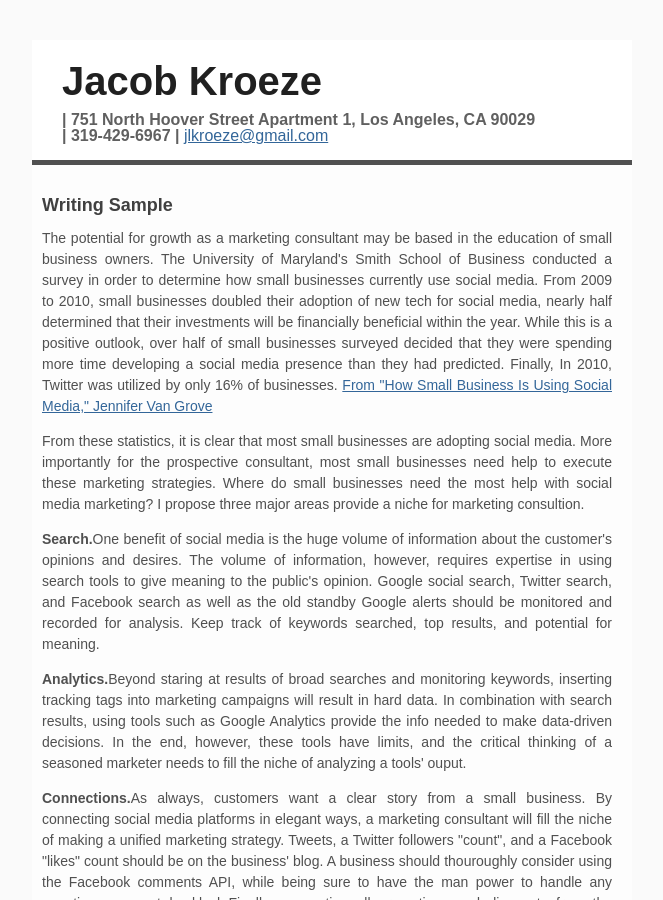
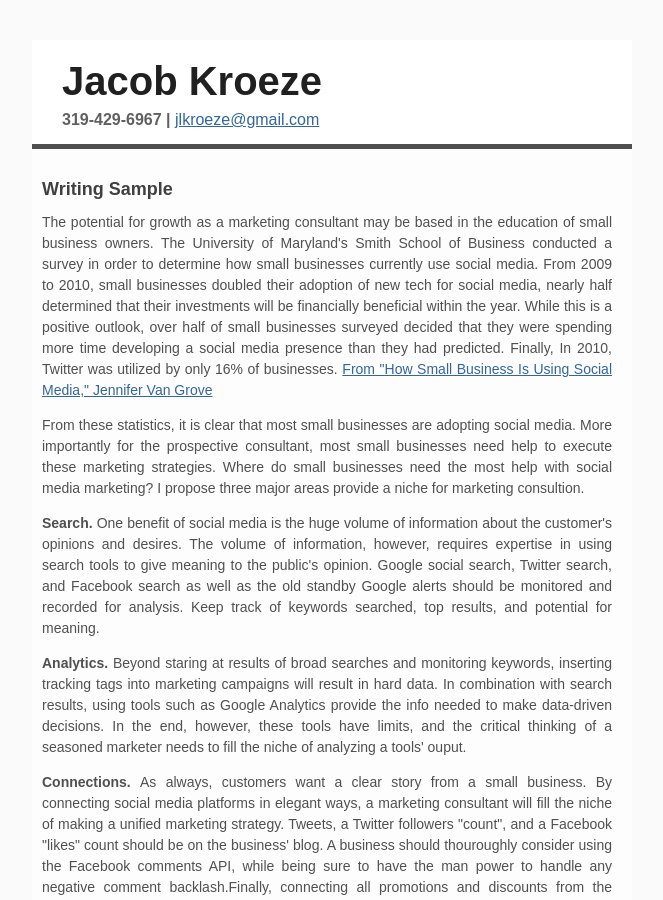
Before and after one commit to Jacob-Kroeze/jacob-kroeze.github.com, a Jekyll site: the page emails/resume.html, which Jekyll copies as it is, in a window 1280 px wide and 900 px high. Shown: the whole window, without its empty margins (308-971 px from the left). Built offline with Jekyll 4.4.1, drawn with Linux system fonts in a browser that asks for light colours; Markdown is read by kramdown in place of the engine named in the settings.

Commit message:
removed home address

```diff
--- a/emails/resume.html
+++ b/emails/resume.html
@@ -422,7 +422,7 @@
                                             <td class="headerContent" width="100%" style="padding-left:10px; padding-right:20px;">
                                                 <div mc:edit="Header_content">
                                                     <h1>Jacob Kroeze</h1>
-                                                        <h3>| 751 North Hoover Street Apartment 1, Los Angeles, CA 90029<br />  | 319-429-6967 |  <email><a href="mailto:jlkroeze@gmail.com">jlkroeze@gmail.com</a></email> </h3>
+                                                        <h3> 319-429-6967 |  <email><a href="mailto:jlkroeze@gmail.com">jlkroeze@gmail.com</a></email> </h3>
                                                 </div>
                                             </td>
                                         </tr>
@@ -445,9 +445,9 @@
                                                                 <h2>Writing Sample</h2>
                  <p>The potential for growth as a marketing consultant may be based in the education of small business owners.  The University of Maryland's Smith School of Business conducted a survey in order to determine how small businesses currently use social media. From 2009 to 2010, small businesses doubled their adoption of new tech for social media, nearly half determined that their investments will be financially beneficial within the year. While this is a positive outlook, over half of small businesses surveyed decided that they were spending more time developing a social media presence than they had predicted. Finally, In 2010, Twitter was utilized by only 16% of businesses. <a href="http://mashable.com/2010/03/02/small-business-stats/">From "How Small Business Is Using Social Media," Jennifer Van Grove</a></p>
     <p>From these statistics, it is clear that most small businesses are adopting social media.  More importantly for the prospective consultant, most small businesses need help to execute these marketing strategies. Where do small businesses need the most help with social media marketing? I propose three major areas provide a niche for marketing consultion. </p>
-    <p><strong>Search.</strong>One benefit of social media is the huge volume of information about the customer's opinions and desires. The volume of information, however, requires expertise in using search tools to give meaning to the public's opinion. Google social search, Twitter search, and Facebook search as well as the old standby Google alerts should be monitored and recorded for analysis. Keep track of keywords searched, top results, and potential for meaning.</p>
-    <p><strong>Analytics.</strong>Beyond staring at results of broad searches and monitoring keywords, inserting tracking tags into marketing campaigns will result in hard data. In combination with search results, using tools such as Google Analytics provide the info needed to make data-driven decisions. In the end, however, these tools have limits, and the critical thinking of a seasoned marketer needs to fill the niche of analyzing a tools' ouput.</p>
-    <p><strong>Connections.</strong>As always, customers want a clear story from a small business. By connecting social media platforms in elegant ways, a marketing consultant will fill the niche of making a unified marketing strategy. Tweets, a Twitter followers "count", and a Facebook "likes" count should be on the business' blog. A business should thouroughly consider using the Facebook comments API, while being sure to have the man power to handle any negative comment backlash.Finally, connecting all promotions and discounts from the business to each profile may be the most import unifying marketing strategy of all.
+    <p><strong>Search. </strong>One benefit of social media is the huge volume of information about the customer's opinions and desires. The volume of information, however, requires expertise in using search tools to give meaning to the public's opinion. Google social search, Twitter search, and Facebook search as well as the old standby Google alerts should be monitored and recorded for analysis. Keep track of keywords searched, top results, and potential for meaning.</p>
+    <p><strong>Analytics. </strong>Beyond staring at results of broad searches and monitoring keywords, inserting tracking tags into marketing campaigns will result in hard data. In combination with search results, using tools such as Google Analytics provide the info needed to make data-driven decisions. In the end, however, these tools have limits, and the critical thinking of a seasoned marketer needs to fill the niche of analyzing a tools' ouput.</p>
+    <p><strong>Connections. </strong>As always, customers want a clear story from a small business. By connecting social media platforms in elegant ways, a marketing consultant will fill the niche of making a unified marketing strategy. Tweets, a Twitter followers "count", and a Facebook "likes" count should be on the business' blog. A business should thouroughly consider using the Facebook comments API, while being sure to have the man power to handle any negative comment backlash.Finally, connecting all promotions and discounts from the business to each profile may be the most import unifying marketing strategy of all.
     </p>
     <p>In my opinion, social media Search, Analytics, and Connections are the most complex and important aspects of a small business' social media marketing strategy. A marketing consultant should take advantage of each business' need to learn to develop these areas by providing online education, local classes, and an open phone line. In turn, providing these educational opportunities will turn into new client leads. </p>
     <p style="border-bottom: 5px solid #505050"></p>
```
Also changed, not shown: 2 other files.
